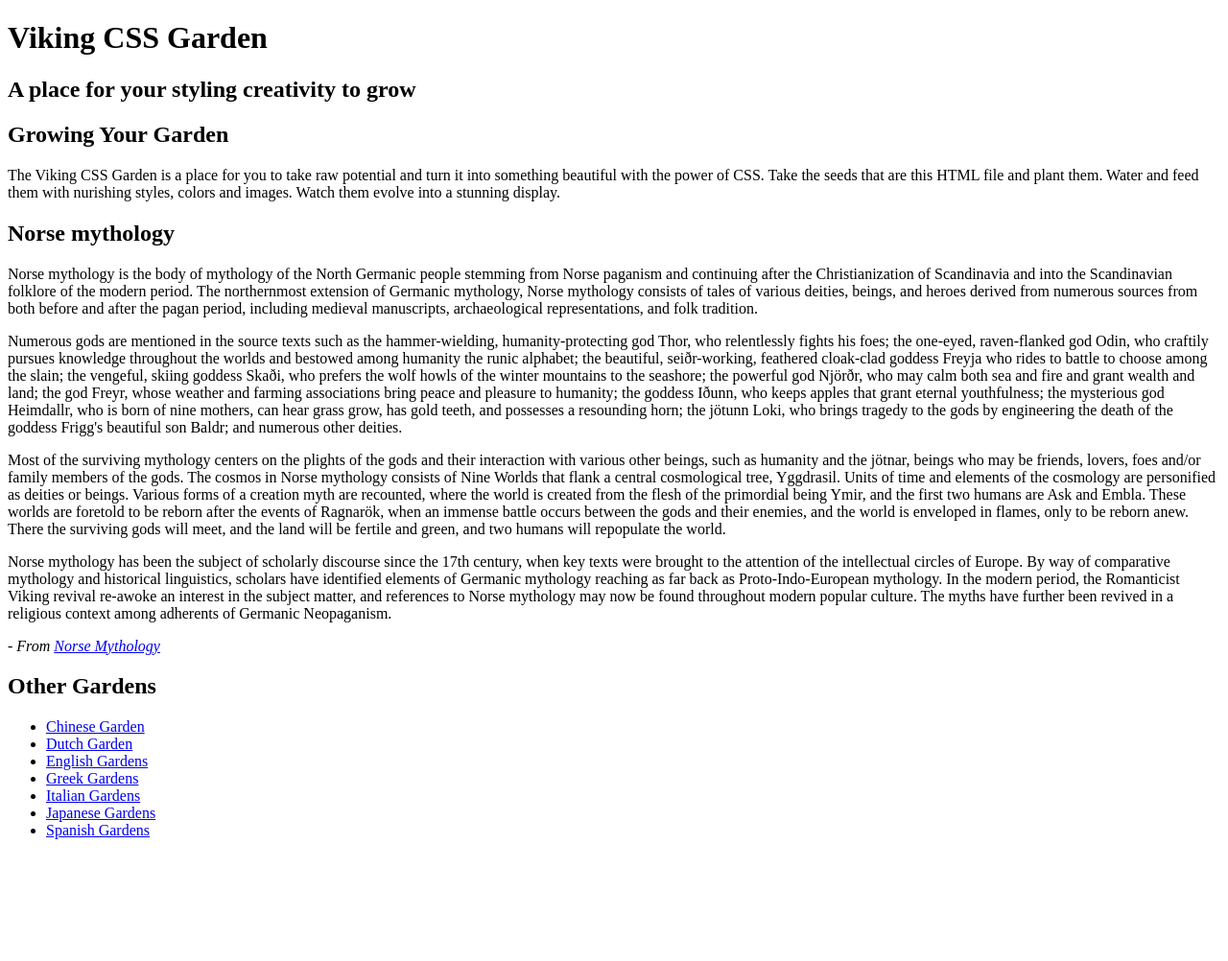
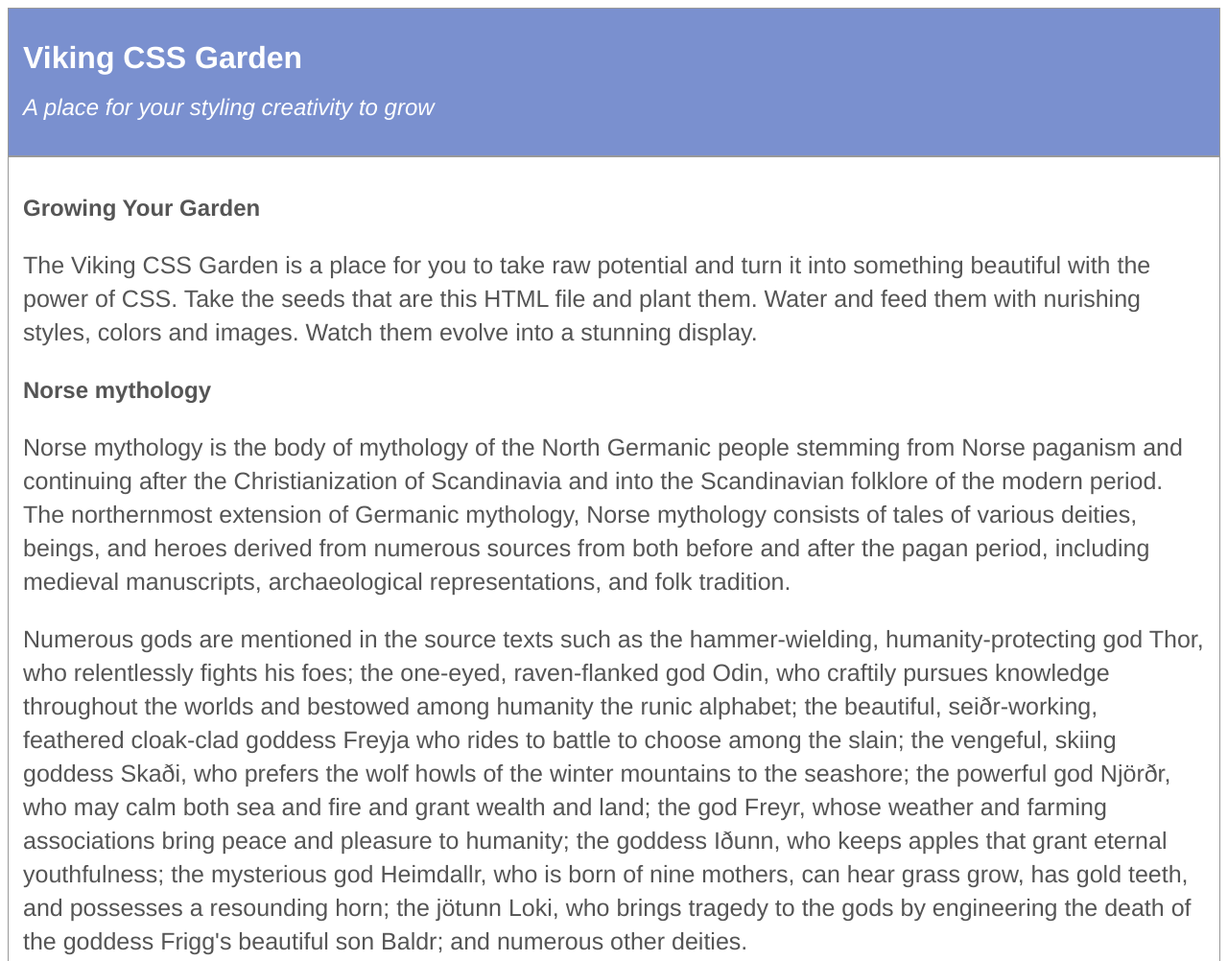
Before and after one commit to vikingeducation/assignment_viking_css_garden, a plain HTML site: page index.html in a window 1280 px wide. Shown: the top 1002 px of the page at 96% size. Before the commit the page ends 891 px from the top, so only its background shows below. Drawn offline with Linux system fonts and the light colour scheme.

Commit message:
add styling to my garden

```diff
--- a/style.css
+++ b/style.css
@@ -1,3 +1,49 @@
 /* ----------------------------------- *
  * Your Styles Here
  * ----------------------------------- */
+
+html {
+  font-family: Helvetica, sans-serif;
+}
+
+#main-header {
+  background: #7A90CF;
+  color: white;
+  padding: 15px;
+  line-height: 30px;
+  border: 1px solid #999999;
+}
+
+.tagline {
+  font-style: italic;
+  font-weight: lighter;
+}
+
+#main-content {
+  border: 1px solid #999999;
+  padding: 15px;
+  line-height: 35px;
+  color: #555555;
+}
+#main-content p {
+  font-size: 25px;
+}
+
+#sidebar {
+  padding: 15px;
+  line-height: 30px;
+  border: 1px solid #999999;
+  color: #555555;
+}
+#sidebar a {
+  text-decoration: none;
+  font-size: 25px;
+}
+
+ul {
+  list-style-type: square;
+}
+
+a {
+  color: #7A90CF;
+}
```
